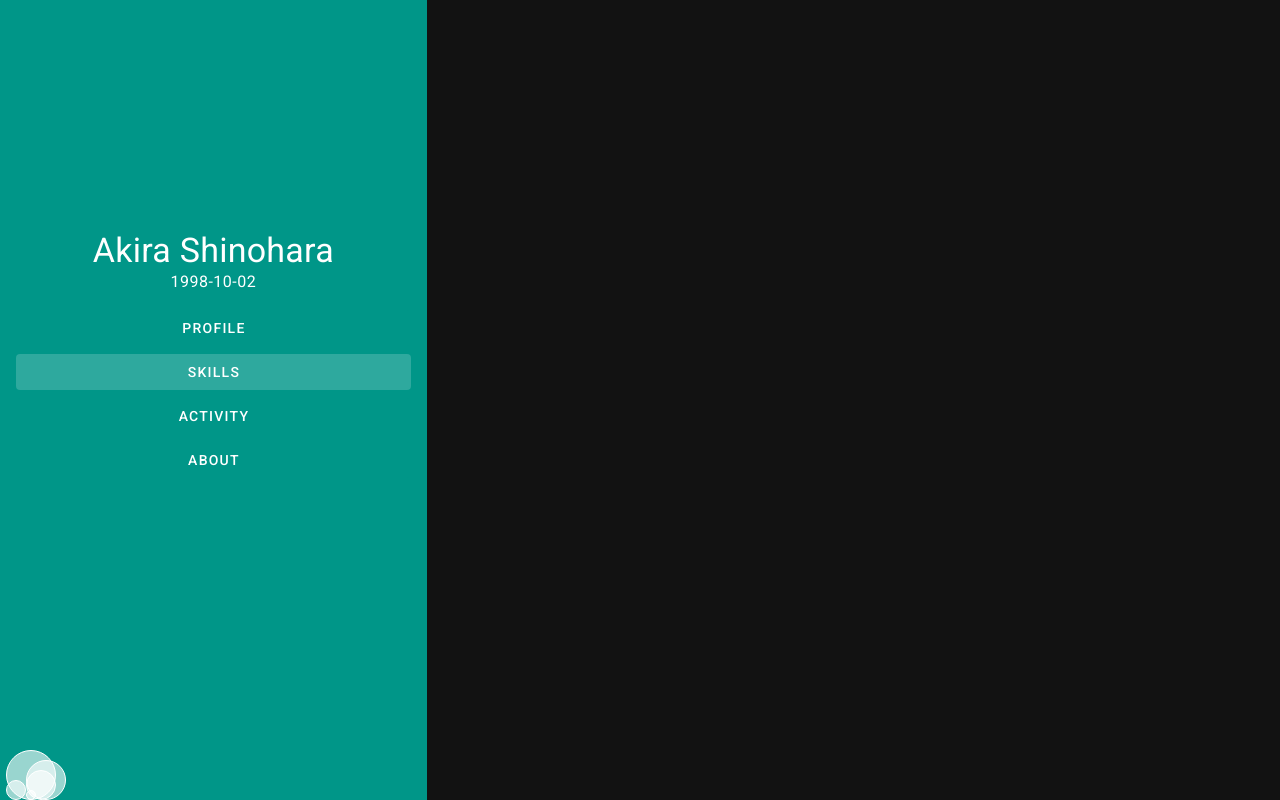
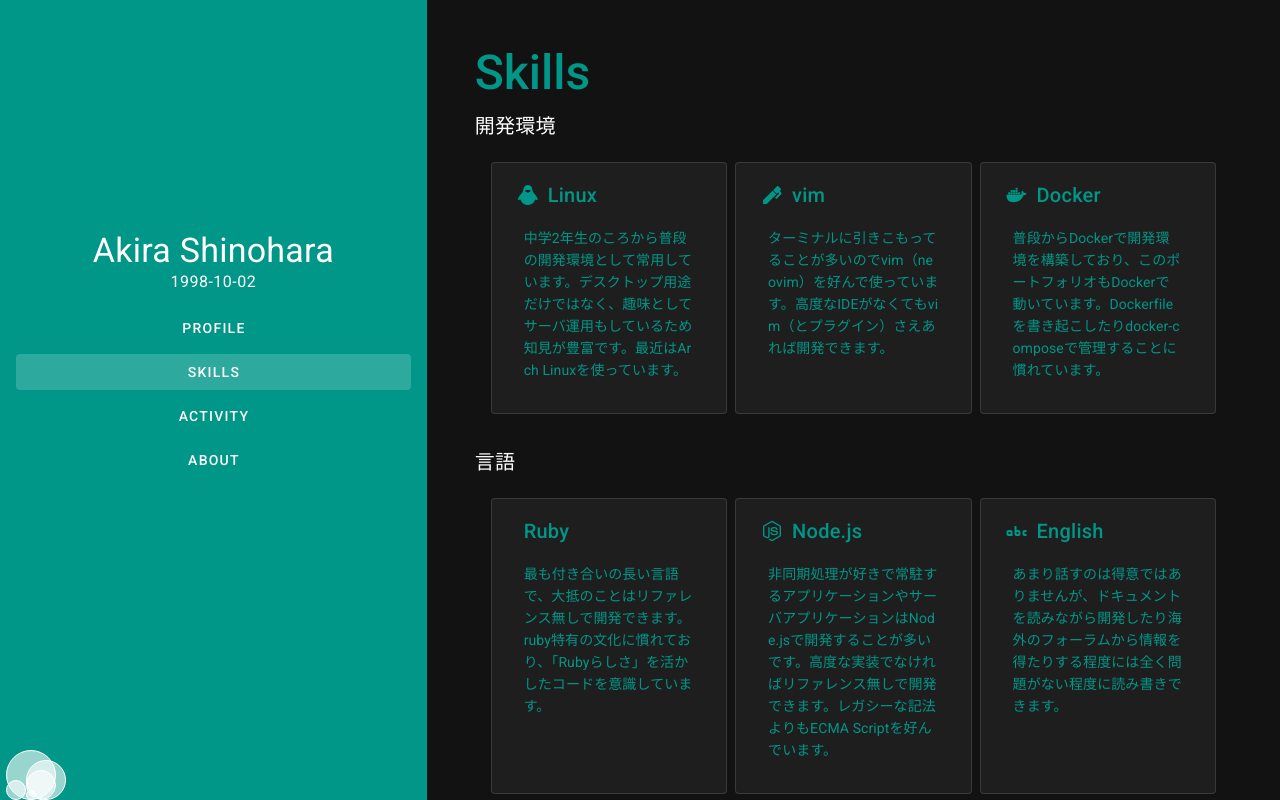
Before and after one commit to s10akir/portfolio.mojamoja.work, a Vue app: page /skills in a window 1280 px wide. Built offline with nearby package versions, Linux system fonts and the light colour scheme.

Commit message:
[new] Skills page

```diff
--- a/src/router.js
+++ b/src/router.js
@@ -13,6 +13,11 @@
       component: () => import('./views/Profile.vue')
     },
     {
+      path: '/skills',
+      name: 'skils',
+      component: () => import('./views/Skills.vue')
+    },
+    {
       path: '/about',
       name: 'about',
       // route level code-splitting
--- /dev/null
+++ b/src/views/Skills.vue
@@ -0,0 +1,114 @@
+<template>
+  <div class="skills">
+    <h1 class="display-2 font-weight-medium teal--text">Skills</h1>
+    <div class="my-3" v-for="skill in skills" :key="skill.id">
+      <h2 class="title">
+        {{ skill.title }}
+      </h2>
+      <v-container>
+        <v-layout wrap>
+          <v-flex lg4 md6 sm12 xs12 px-1 py-2 v-for="element in skill.elements" :key="element.id">
+            <v-card outlined height="100%">
+              <v-card-title class="teal--text">
+                <v-icon class="mx-2" color="teal">{{ element.icon }}</v-icon>{{ element.title }}
+                <v-card-text>{{ element.text }}</v-card-text>
+              </v-card-title>
+            </v-card>
+          </v-flex>
+        </v-layout>
+      </v-container>
+    </div>
+  </div>
+</template>
+
+<script>
+export default {
+  name: 'Skills',
+  data: function () {
+    return {
+      skills: [
+        {
+          title: '開発環境',
+          elements: [
+            {
+              icon: 'mdi-linux',
+              title: 'Linux',
+              text: '中学2年生のころから普段の開発環境として常用しています。デスクトップ用途だけではなく、趣味としてサーバ運用もしているため知見が豊富です。最近はArch Linuxを使っています。',
+            },
+            {
+              icon: 'mdi-pen',
+              title: 'vim',
+              text: 'ターミナルに引きこもってることが多いのでvim（neovim）を好んで使っています。高度なIDEがなくてもvim（とプラグイン）さえあれば開発できます。',
+            },
+            {
+              icon: 'mdi-docker',
+              title: 'Docker',
+              text: '普段からDockerで開発環境を構築しており、このポートフォリオもDockerで動いています。Dockerfileを書き起こしたりdocker-composeで管理することに慣れています。',
+            },
+          ]
+        },
+        {
+          title: '言語',
+          elements: [
+            {
+              icon: 'mdi-ruby',
+              title: 'Ruby',
+              text: '最も付き合いの長い言語で、大抵のことはリファレンス無しで開発できます。ruby特有の文化に慣れており、「Rubyらしさ」を活かしたコードを意識しています。',
+            },
+            {
+              icon: 'mdi-nodejs',
+              title: 'Node.js',
+              text: '非同期処理が好きで常駐するアプリケーションやサーバアプリケーションはNode.jsで開発することが多いです。高度な実装でなければリファレンス無しで開発できます。レガシーな記法よりもECMA Scriptを好んでいます。',
+            },
+            {
+              icon: 'mdi-alphabetical',
+              title: 'English',
+              text: 'あまり話すのは得意ではありませんが、ドキュメントを読みながら開発したり海外のフォーラムから情報を得たりする程度には全く問題がない程度に読み書きできます。',
+            },
+            {
+              icon: 'mdi-hammer',
+              title: 'Other...',
+              text: 'その他得意な言語としてJava, Kotlin, Python, Japaneseなどがありますが、メジャーなプログラミング言語は概ね扱ったことがあり、C++やC#, PHP, Goなどはリファレンスがあれば開発できます。'
+            }
+          ]
+        },
+        {
+          title: 'フレームワークなど',
+          elements: [
+            {
+              icon: 'mdi-vuejs',
+              title: 'Vue.js',
+              text: 'フロントエンド開発の際に好んで採用します。このポートフォリオもvue.jsでSPAとして制作しています。バックエンドにAPIサーバを必要とする場合は大抵Expressと組み合わせます。',
+            },
+            {
+              icon: 'mdi-google-chrome',
+              title: 'Electron',
+              text: '自分がLinux環境なこともあり、デスクトップアプリケーションは簡単にマルチプラットフォームを実現するElectronを使うことが多いです。最近は前述のVue.jsと組み合わせて使うことが増えました。',
+            },
+            {
+              icon: 'mdi-web',
+              title: 'MVC-Model',
+              text: 'MVCモデルでの開発に慣れています。Rails, Django, Flask, LaravelなどメジャーなMVC（に近い）フレームワークは一通りアルバイトでコンテンツ制作経験があります。ただし、最近は大掛かりなアプリケーションでなければExpressで最小限の構成にすることが多いです。'
+            }
+          ]
+        },
+        {
+          title: 'DB',
+          elements: [
+            {
+              icon: 'mdi-database',
+              title: 'RDBMS',
+              text: '取得には至っていませんが、データベーススペシャリスト試験のために勉強しており、RDBの設計理論や概念、SQLについて知識を持っています。個人ではアプリケーションの特性に合わせMariaDBかSQLiteを用いることが多いです。'
+            },
+            {
+              icon: 'mdi-file-document',
+              title: 'MongoDB',
+              text: '相性が良いので、JSで開発する際は組み合わせてMongoDBを採用しています。また、MongoDB互換のあるNeDBを使うこともあります。'
+            }
+          ]
+        }
+      ]
+    }
+  }
+}
+</script>
```
